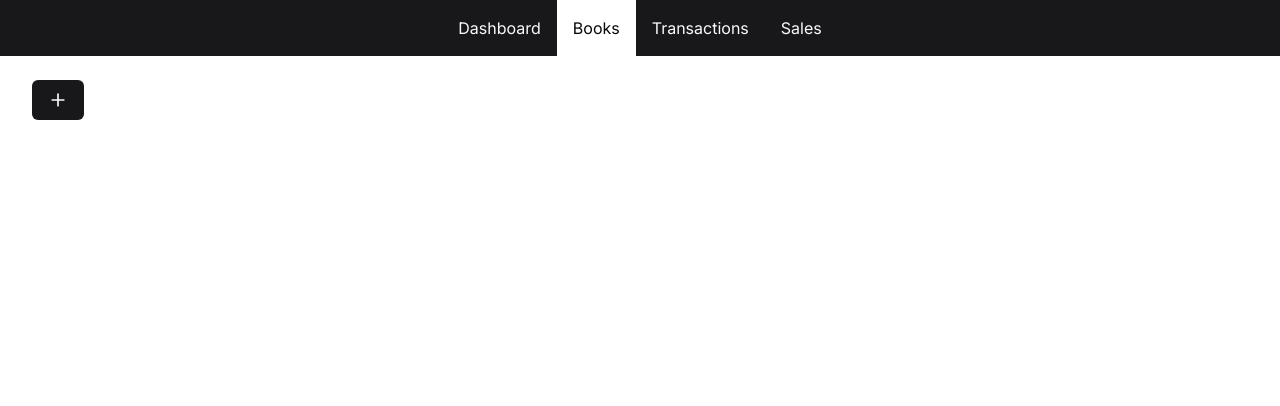
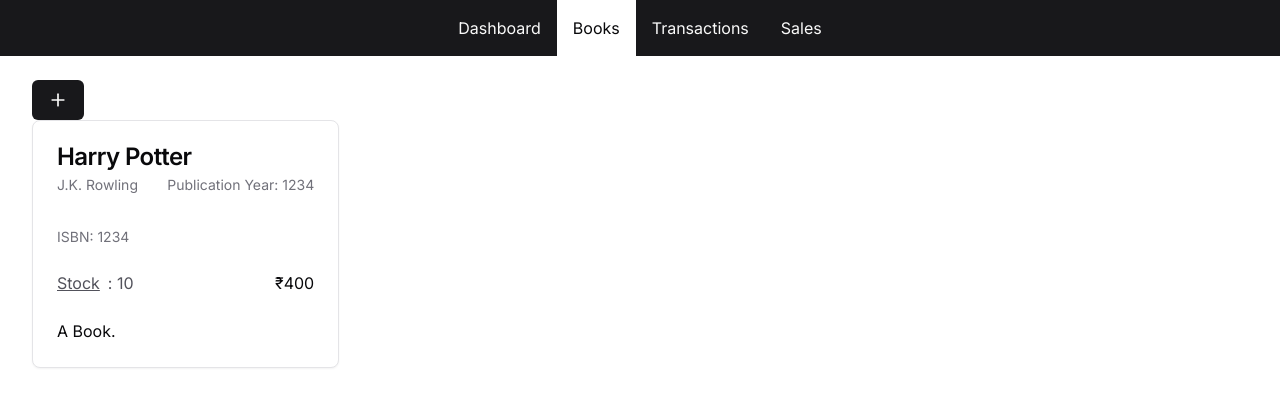
Before and after one commit to Room1097/bookstore-mgmt-sys, a Next.js app in the folder frontend/: page /admin/products in a window 1280 px wide. Shown: the top 406 px of the page. Built offline with nearby package versions, Linux system fonts and the light colour scheme.

Commit message:
added card to display books.

```diff
--- a/frontend/app/(admin)/(routes)/admin/products/page.tsx
+++ b/frontend/app/(admin)/(routes)/admin/products/page.tsx
@@ -1,6 +1,5 @@
-
-
 import CreateBookButton from "@/components/CreateBook/CreateBookButton";
+import Stock from "@/components/Stock/Stock";
 
 import {
   Card,
@@ -11,12 +10,11 @@
   CardTitle,
 } from "@/components/ui/card";
 
-
 export default function AdminProductPage() {
-
   return (
     <div>
-      <CreateBookButton/>
+      <CreateBookButton />
+      <Stock />
     </div>
   );
 }
--- /dev/null
+++ b/frontend/components/Stock/BookCard.tsx
@@ -0,0 +1,56 @@
+import React from "react";
+import {
+  Card,
+  CardContent,
+  CardDescription,
+  CardFooter,
+  CardHeader,
+  CardTitle,
+} from "@/components/ui/card";
+import { formatCurrency } from "@/lib/formatters";
+
+interface BookCardProps {
+  title: string;
+  desc: string;
+  stock: number;
+  author: string;
+  isbn: string;
+  price: number;
+}
+
+const BookCard = ({
+  title,
+  desc,
+  stock,
+  price,
+  author,
+  isbn,
+}: BookCardProps) => {
+  return (
+    <div className="w-[24vw]">
+      <Card>
+        <CardHeader>
+          <CardTitle>{title}</CardTitle>
+          <div className="flex flex-col gap-8">
+            <div className="flex gap-4 justify-between items-center">
+              <CardDescription>{author}</CardDescription>
+              <CardDescription>Publication Year: {isbn}</CardDescription>
+            </div>
+            <CardDescription>ISBN: {isbn}</CardDescription>
+          </div>
+        </CardHeader>
+        <CardContent>
+          <div className="flex justify-between items-center gap-8">
+            <span className="flex gap-2 text-zinc-600">
+              <span className="underline"> Stock</span>: {stock}
+            </span>
+            {formatCurrency(price)}
+          </div>
+        </CardContent>
+        <CardFooter>{desc}</CardFooter>
+      </Card>
+    </div>
+  );
+};
+
+export default BookCard;
--- /dev/null
+++ b/frontend/components/Stock/Stock.tsx
@@ -0,0 +1,19 @@
+import React from 'react'
+import BookCard from './BookCard'
+
+const Stock = () => {
+  return (
+    <div>
+      <BookCard
+        title="Harry Potter"
+        desc="A Book."
+        stock={10}
+        price={400}
+        author='J.K. Rowling'
+        isbn='1234'
+      />
+    </div>
+  )
+}
+
+export default Stock
```
